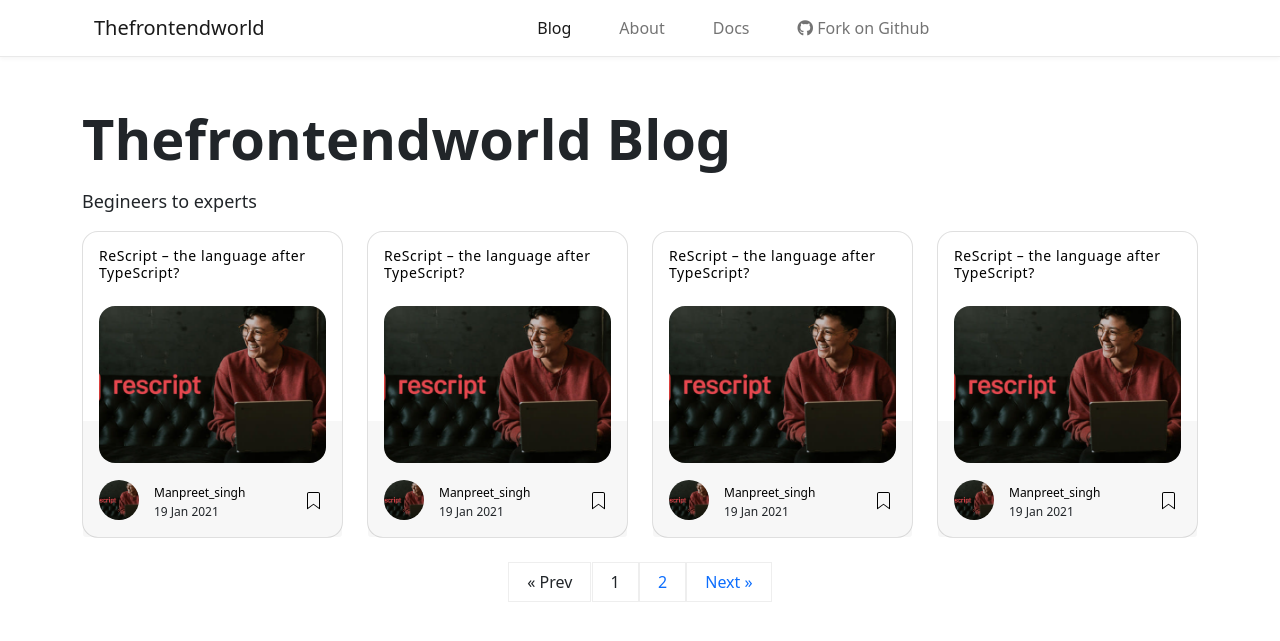
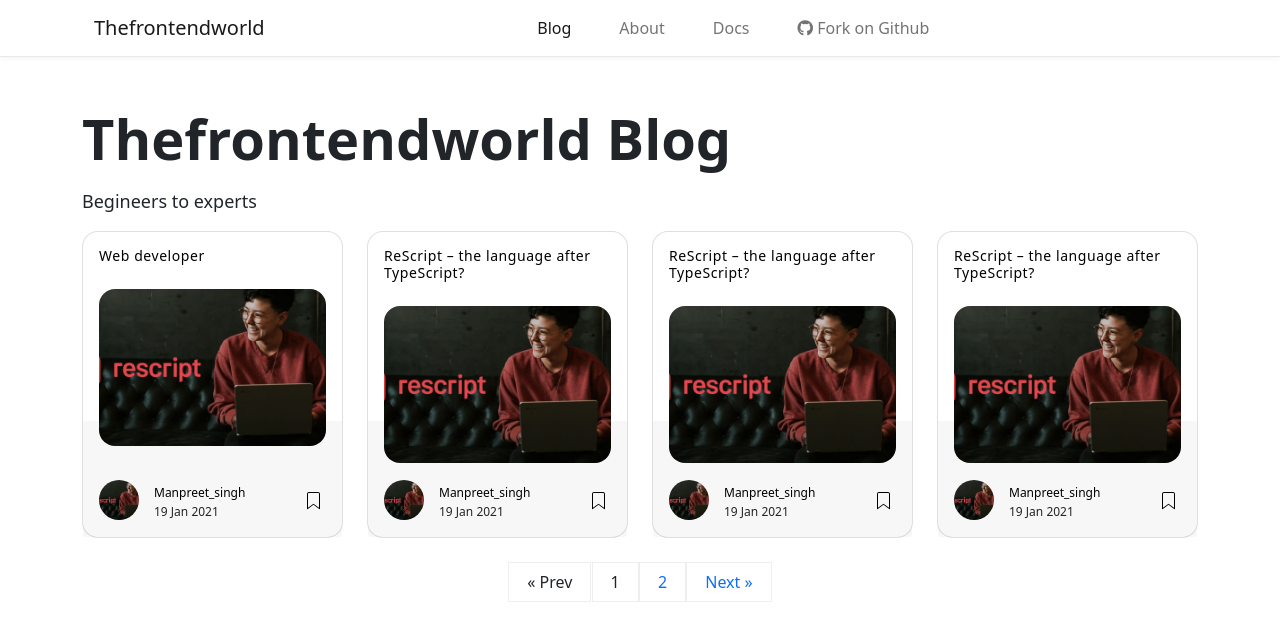
Before and after one commit to ManpreetChoudhary/thefrontendworld, a Jekyll site: the page built from index.html, in a window 1280 px wide. Shown: the top 641 px of the page. Built offline with Jekyll 4.4.1, drawn with Linux system fonts in a browser that asks for light colours; the list of posts is cut into pages by our own code; comment, search, counter and statistics services are not loaded.

Commit message:
Update from Forestry.io Manpreet  Singh updated _posts/2021-01-19-welcome-to-jekyll.markdown

```diff
--- a/_posts/2021-01-19-welcome-to-jekyll.markdown
+++ b/_posts/2021-01-19-welcome-to-jekyll.markdown
@@ -1,12 +1,12 @@
 ---
 layout: post
-title: ReScript – the language after TypeScript?
-date: 2021-01-19 17:30:30 +0530
+title: Web developer
+date: 2021-01-19T17:30:30.000+05:30
 categories: manpreetsingh
 image: assets/images/men.png
 author: Manpreet_singh
+
 ---
-
 You’ll find this post in your `_posts` directory. Go ahead and edit it and re-build the site to see your changes. You can rebuild the site in many different ways, but the most common way is to run `jekyll serve`, which launches a web server and auto-regenerates your site when a file is updated.
 
 Jekyll requires blog post files to be named according to the following format:
```
